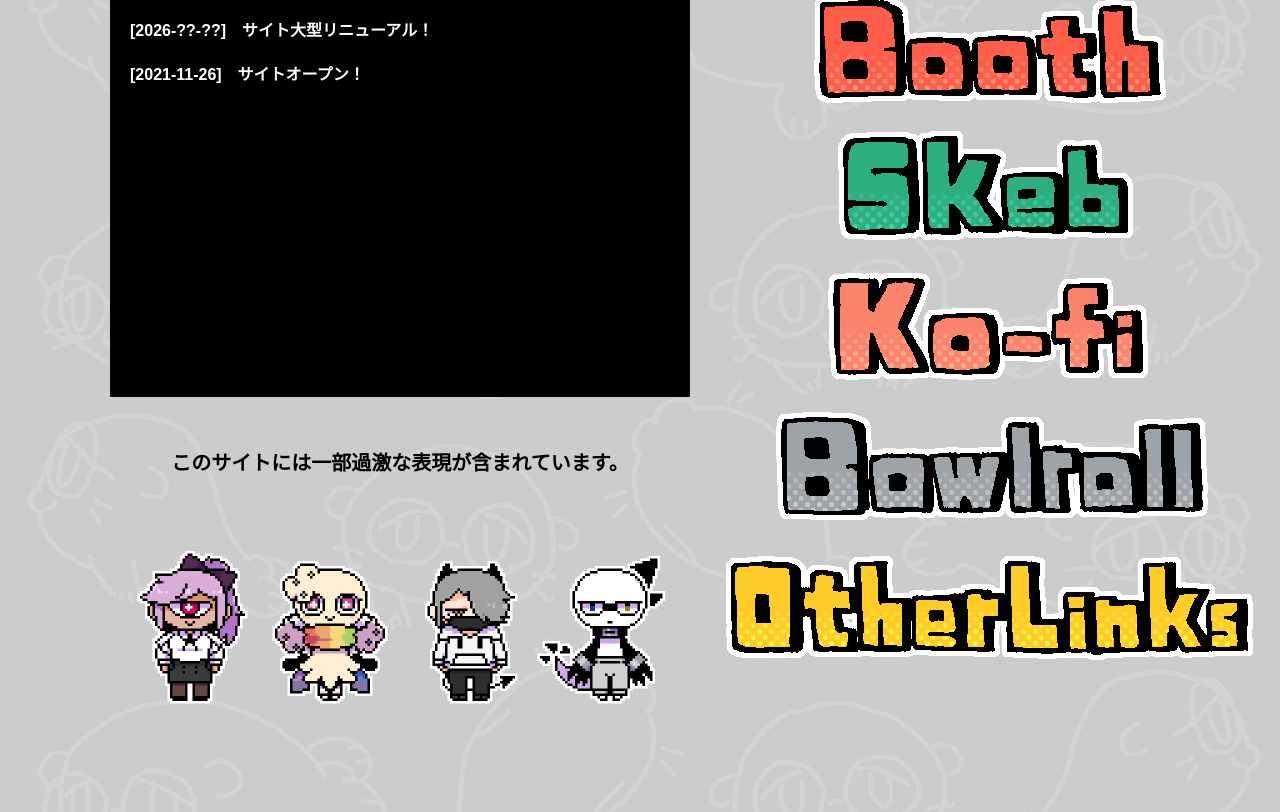
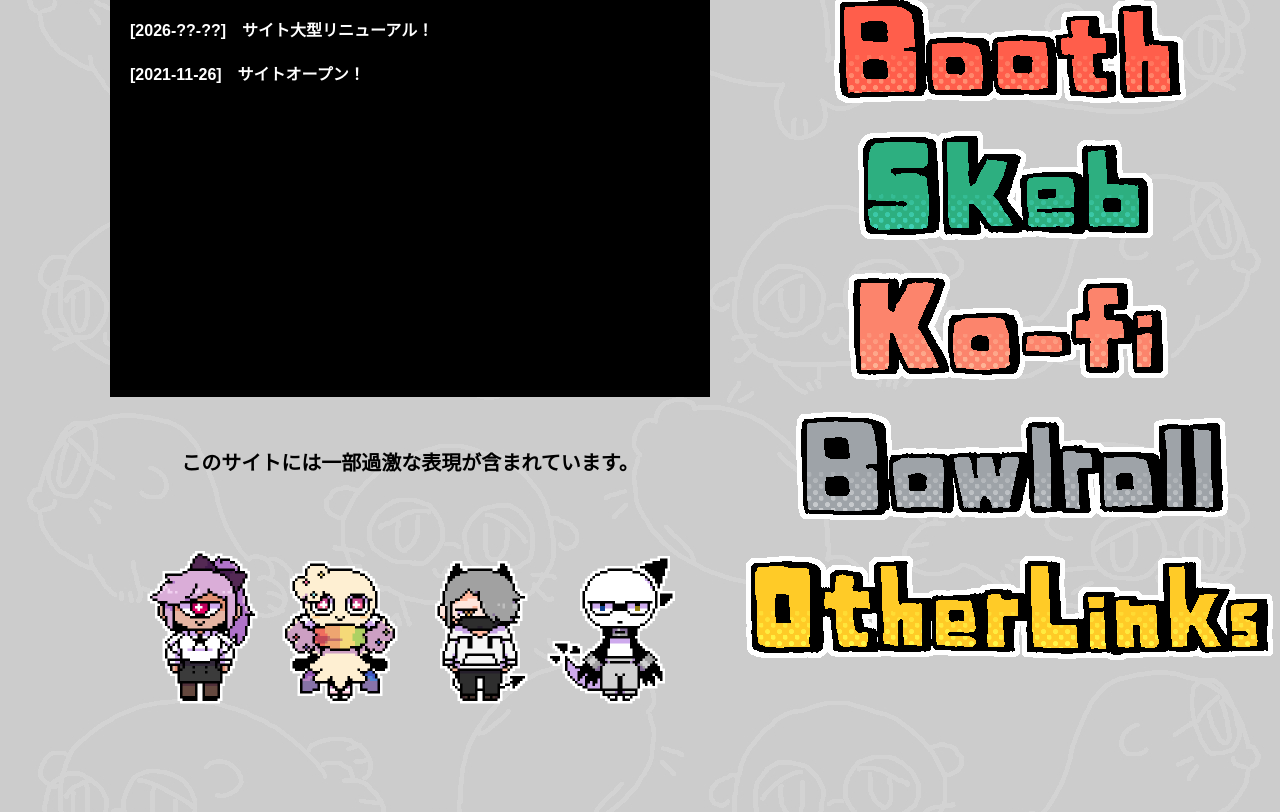
Before and after one commit to Kusudaka/kusudaka.github.io, a plain HTML site: page index.html in a window 1280 px wide. Shown: the part 851-1663 px from the top of the page. Drawn offline with Linux system fonts and the light colour scheme; a web font is replaced by a local one.

Commit message:
Add files via upload

```diff
--- a/index.html
+++ b/index.html
@@ -27,6 +27,7 @@
       <div class="big-box">
 
         <div class="small-box">
+        <div class="index-box">
           <div class="big-image">
             <img src="big-image.png">
           </div>
@@ -43,6 +44,7 @@
               <div class="select-img" id="randomCharaArea">
             </div>
           </div>
+        </div>
         </div>
 
           <div class="small-box">
--- a/style.css
+++ b/style.css
@@ -90,7 +90,6 @@ a:hover {
 
 .small-box {
   width: 100%;
-  max-width: 600px;
   padding: 0 10px;
   box-sizing: border-box;
   text-align: center;
@@ -135,6 +134,8 @@ a:hover {
   display: flex;
   flex-flow: row wrap;
   margin-top: 20px;
+  justify-content: center;
+  align-items: center;
 }
 
 .select-img a {
@@ -482,9 +483,4 @@ a:hover {
     font-size: 16px;
   }
 
-  .select-img {
-    justify-content: center;
-    align-items: center;
-  }
-
 }
```
